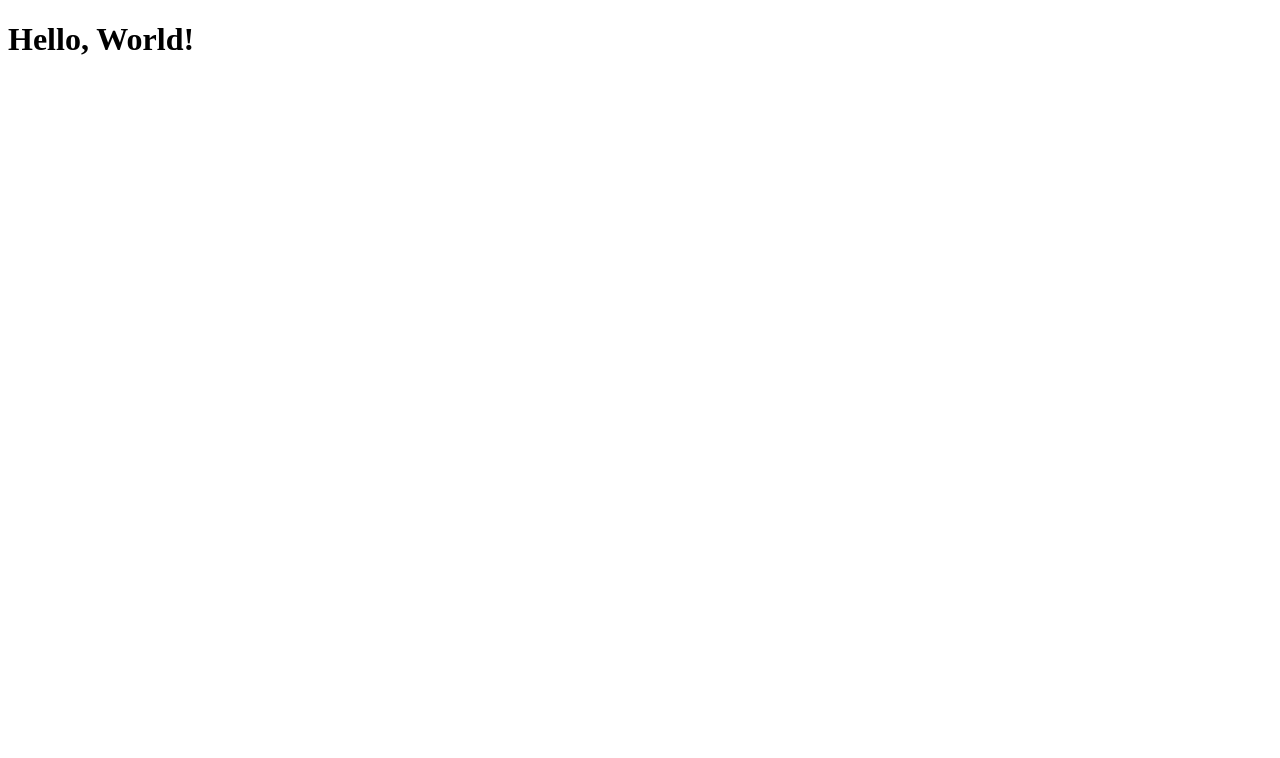
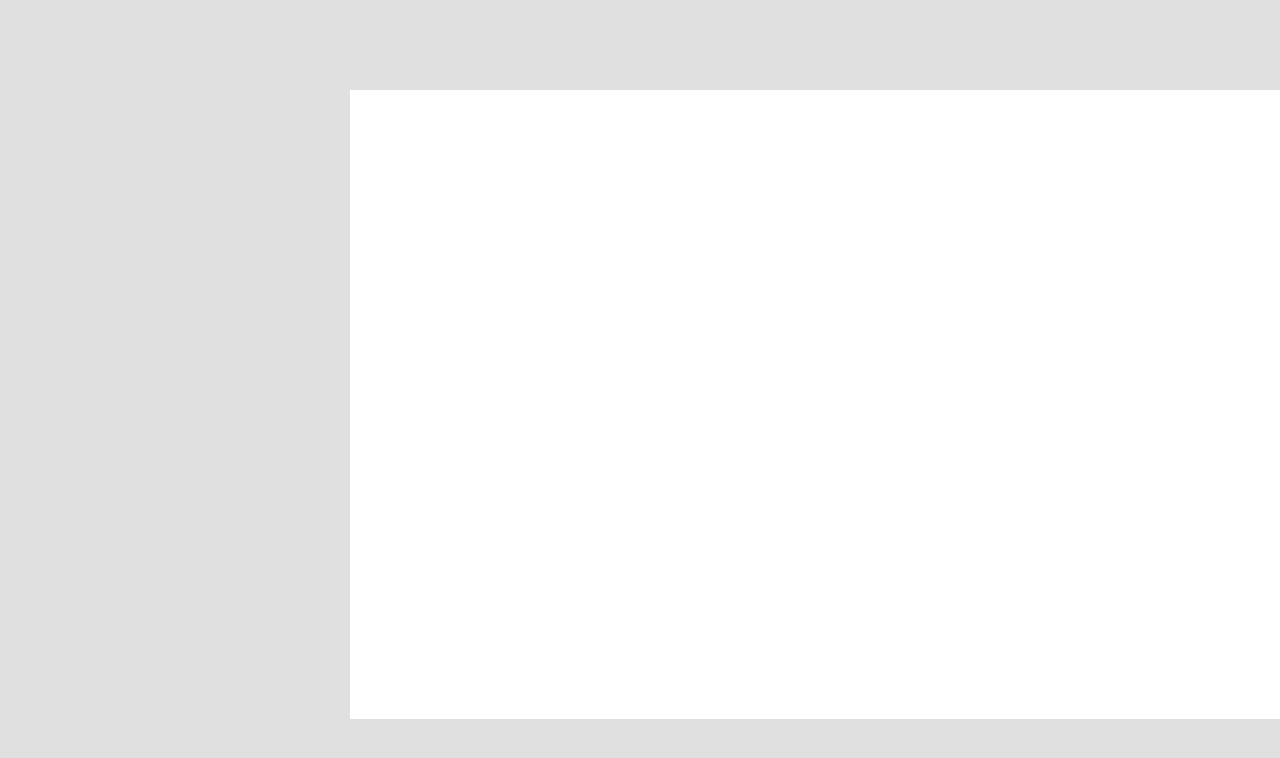
Before and after one commit to abrege11/pqcv, a React (Vite) app: page /builder in a window 1280 px wide. Shown: the top 758 px of the page. Built offline with nearby package versions, Linux system fonts and the light colour scheme.

Commit message:
added layout of builder

```diff
--- a/index.html
+++ b/index.html
@@ -2,6 +2,7 @@
 <html lang="en">
   <head>
     <meta charset="UTF-8" />
+    <title>PQCV</title>
   </head>
   <body>
     <div id="root"></div>
--- a/package.json
+++ b/package.json
@@ -12,7 +12,8 @@
   "license": "ISC",
   "dependencies": {
     "react": "^19.1.0",
-    "react-dom": "^19.1.0"
+    "react-dom": "^19.1.0",
+    "react-router-dom": "^7.6.2"
   },
   "devDependencies": {
     "@babel/eslint-parser": "^7.27.5",
--- a/src/App.jsx
+++ b/src/App.jsx
@@ -1,7 +1,14 @@
-import React from 'react'
+import React from 'react';
+import { BrowserRouter as Router, Routes, Route, Navigate } from 'react-router-dom';
+import BuilderScreen from './screens/Builder.screen';
 
-function App() {
-    return <h1>Hello, World!</h1>
+export default function App() {
+  return (
+    <Router>
+      <Routes>
+        <Route path="/" element={<Navigate to="/builder" replace />} />
+        <Route path="/builder" element={<BuilderScreen />} />
+      </Routes>
+    </Router>
+  );
 }
-
-export default App
--- /dev/null
+++ b/src/components/BuilderWindow.component.jsx
@@ -0,0 +1,16 @@
+import React from 'react';
+import theme from '../theme';
+
+const classes = {
+  container: {
+    height: '100%',
+    backgroundColor: theme.colors.white,
+    display: 'flex',
+    alignItems: 'center',
+    justifyContent: 'center',
+  },
+};
+
+export default function BuilderWindow() {
+  return <div style={classes.container}></div>;
+}
--- /dev/null
+++ b/src/components/Footer.component.jsx
@@ -0,0 +1,17 @@
+import React from 'react';
+import theme from '../theme';
+
+const classes = {
+  container: {
+    bottom: 0,
+    height: 90,
+    backgroundColor: theme.colors.lightGrey,
+    display: 'flex',
+    alignItems: 'center',
+    justifyContent: 'center',
+  },
+};
+
+export default function Footer() {
+  return <div style={classes.container}></div>;
+}
--- /dev/null
+++ b/src/components/Header.component.jsx
@@ -0,0 +1,19 @@
+import React from 'react';
+import theme from '../theme';
+
+const classes = {
+  container: {
+    position: "absolute",
+    top: 0,
+    width: "100%",
+    height: 90,
+    backgroundColor: theme.colors.lightGrey,
+    display: 'flex',
+    alignItems: 'center',
+    justifyContent: 'center',
+  },
+};
+
+export default function Header() {
+  return <div style={classes.container}></div>;
+}
--- /dev/null
+++ b/src/components/SideBar.component.jsx
@@ -0,0 +1,18 @@
+import React from 'react';
+import theme from '../theme';
+
+const classes = {
+  container: {
+    position: "absolute",
+    width: 350,
+    height: '100%',
+    backgroundColor: theme.colors.lightGrey,
+    display: 'flex',
+    alignItems: 'center',
+    justifyContent: 'center',
+  },
+};
+
+export default function SideBar() {
+  return <div style={classes.container}></div>;
+}
--- /dev/null
+++ b/src/index.css
@@ -0,0 +1,5 @@
+html, body, #root {
+  height: 100%;
+  margin: 0;
+  padding: 0;
+}
--- a/src/main.jsx
+++ b/src/main.jsx
@@ -1,5 +1,9 @@
-import React from 'react'
-import ReactDOM from 'react-dom/client'
-import App from './App'
-
-ReactDOM.createRoot(document.getElementById('root')).render(<App />)
+import React from 'react';
+import ReactDOM from 'react-dom/client';
+import App from './App';
+import './index.css';
+ReactDOM.createRoot(document.getElementById('root')).render(
+  <React.StrictMode>
+    <App />
+  </React.StrictMode>
+);
--- /dev/null
+++ b/src/screens/Builder.screen.jsx
@@ -0,0 +1,25 @@
+import React from 'react';
+import Header from '../components/Header.component';
+import SideBar from '../components/SideBar.component';
+import BuilderWindow from '../components/BuilderWindow.component';
+import Footer from '../components/Footer.component';
+import theme from '../theme';
+
+const classes = {
+  screen: {
+    display: 'flex',
+    flexDirection: 'column',
+    height: '100vh',
+  },
+};
+
+export default function BuilderScreen() {
+  return (
+    <div style={classes.screen}>
+      <Header />
+      <SideBar />
+      <BuilderWindow />
+      <Footer />
+    </div>
+  );
+}
--- /dev/null
+++ b/src/theme.js
@@ -0,0 +1,11 @@
+const theme = {
+  colors: {
+    white: '#FFFFFF',
+    black: '#000000',
+    lightGrey: '#E0E0E0',
+    grey: '#B2B2B2',
+    darkGrey: '#757575',
+  },
+};
+
+export default theme;
```
Also changed, not shown: src/components/BlochSphere.component.jsx (added), 1 other file (tests, documents, lock files or other folders).
